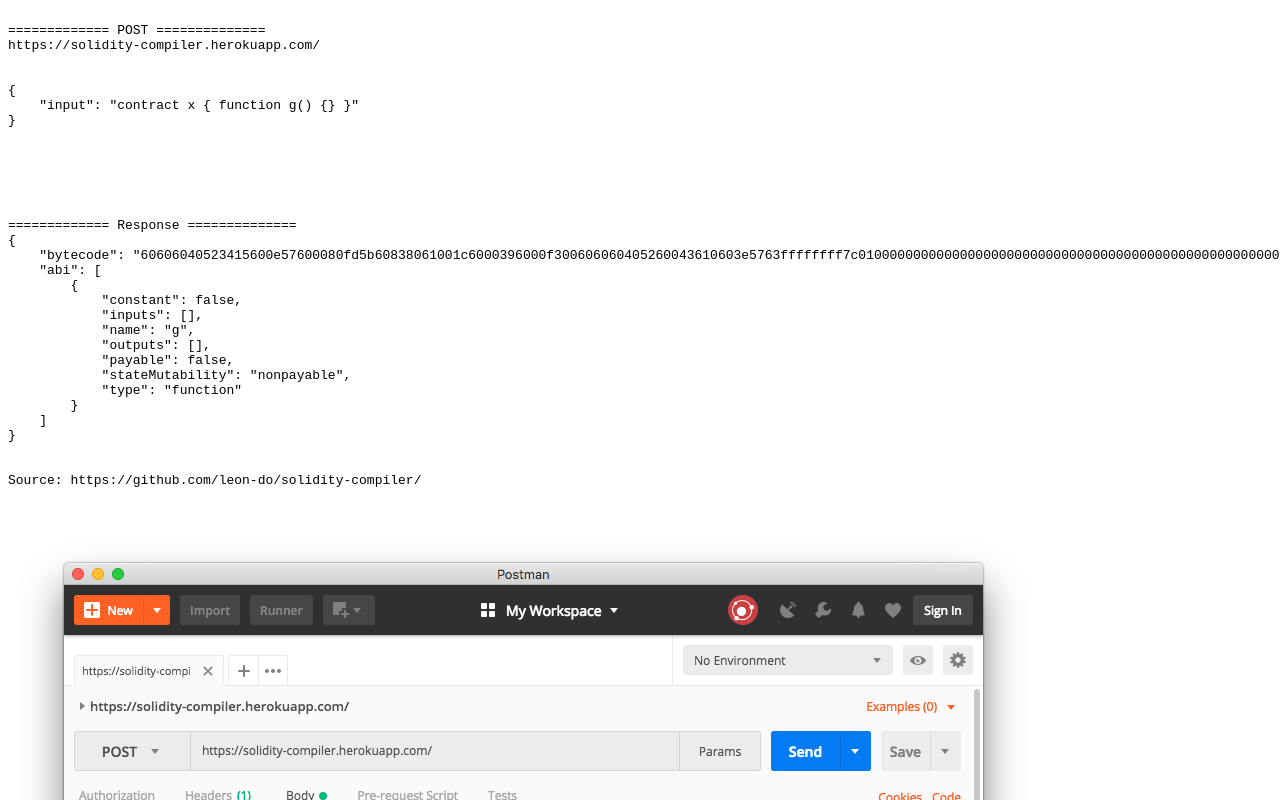
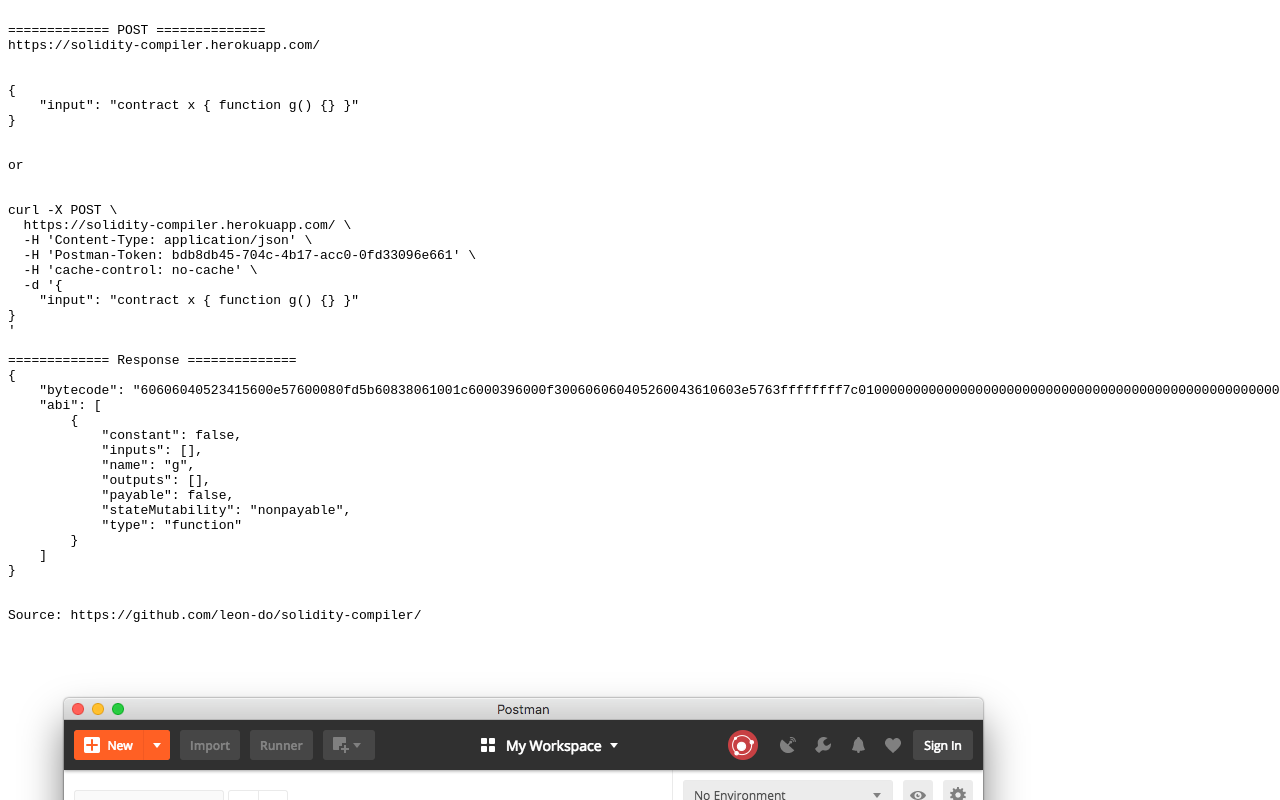
Before and after one commit to leon-do/solidity-compiler, a website: page index.html in a window 1280 px wide. Shown: the top 800 px of the page. Drawn offline with Linux system fonts and the light colour scheme.

Commit message:
Update index.html

```diff
--- a/index.html
+++ b/index.html
@@ -9,9 +9,18 @@
 }
 
 
+or
 
 
-
+curl -X POST \
+  https://solidity-compiler.herokuapp.com/ \
+  -H 'Content-Type: application/json' \
+  -H 'Postman-Token: bdb8db45-704c-4b17-acc0-0fd33096e661' \
+  -H 'cache-control: no-cache' \
+  -d '{
+    "input": "contract x { function g() {} }"
+}
+'
 
 ============= Response ==============
 {
```
